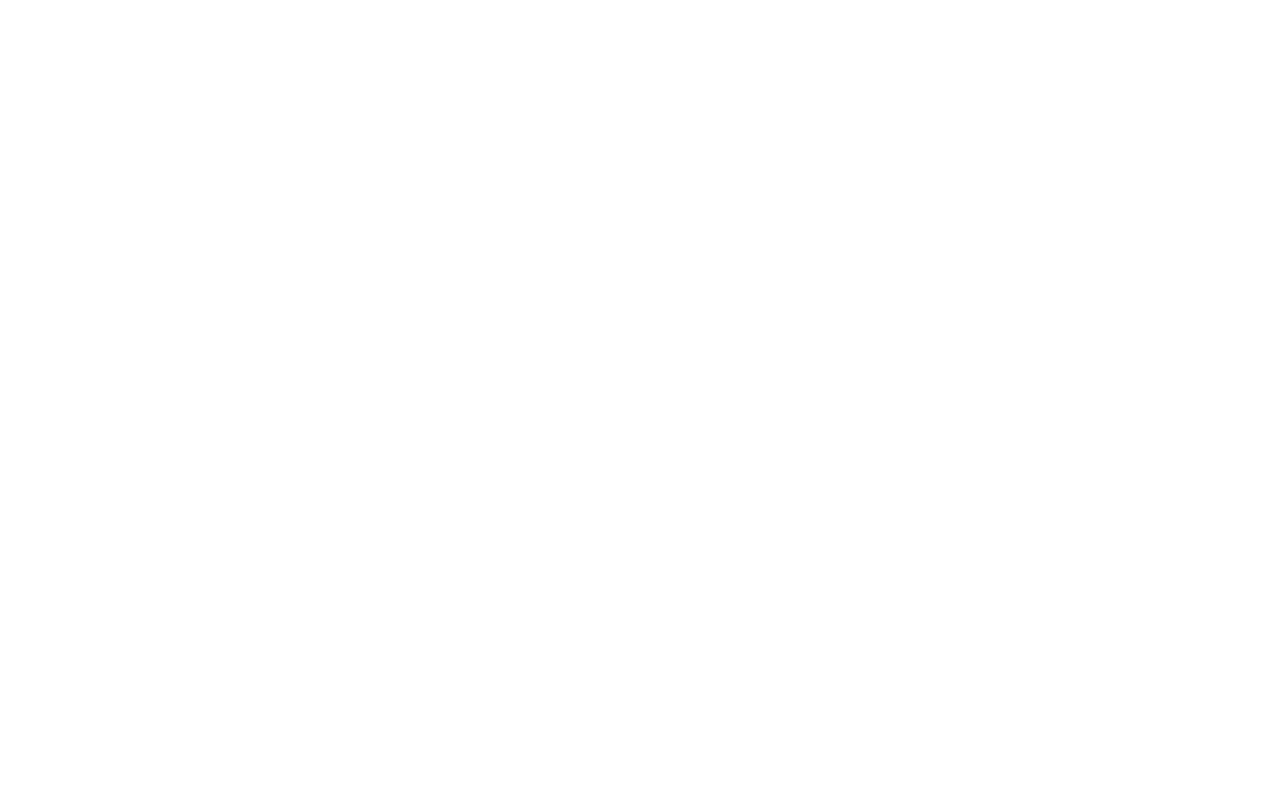
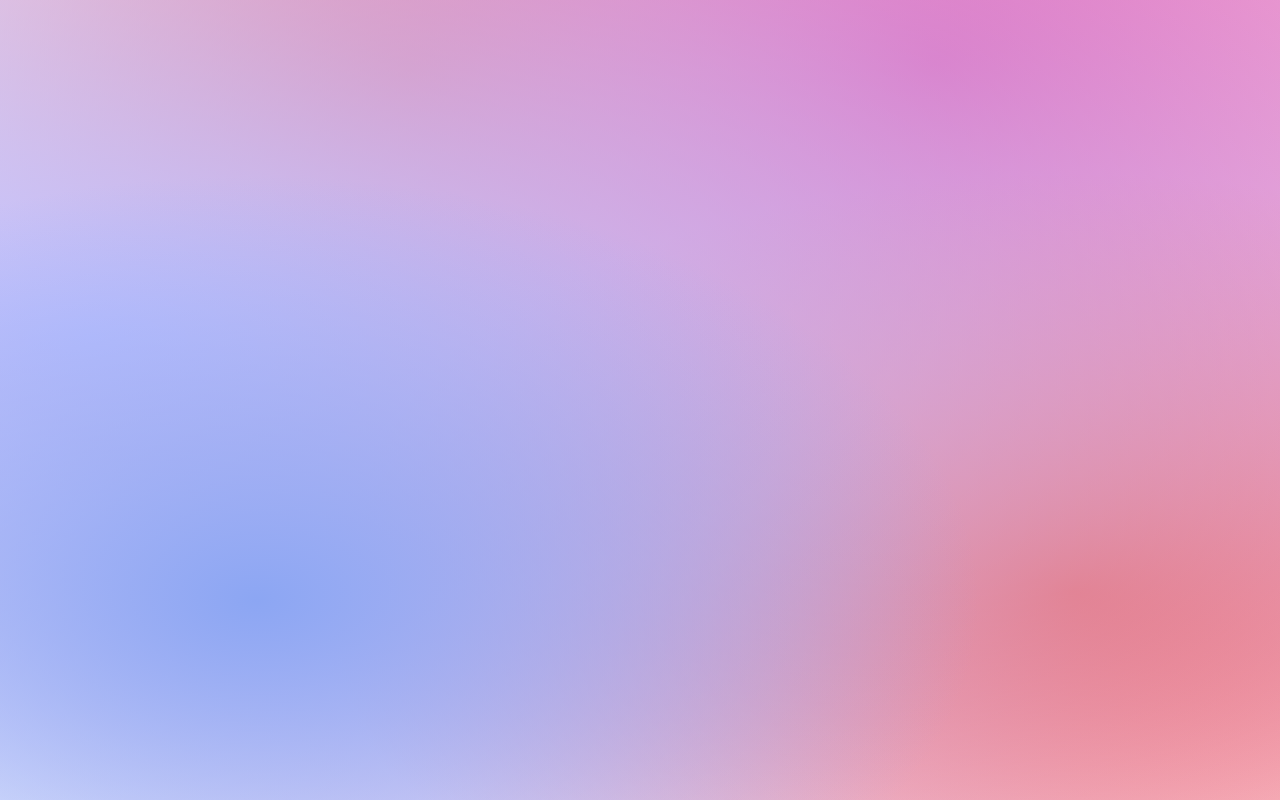
Before and after one commit to YoussefRbahi/rbahi-com, a React (Vite) app: page / in a window 1280 px wide. Built offline with nearby package versions, Linux system fonts and the light colour scheme.

Commit message:
Create a mesh gradient background for the website

```diff
--- /dev/null
+++ b/src/App.css
@@ -0,0 +1,20 @@
+.gradient-bg {
+  background-repeat: no-repeat;
+  position: fixed;
+  width: 100lvw;
+  height: 100lvh;
+  background-size: 100% 100%;
+
+  z-index: -1;
+  position: fixed;
+  background-color: rgb(255, 255, 255);
+  background-image: radial-gradient(
+      at 20% 75%,
+      rgb(140, 166, 243) 0px,
+      transparent 50%
+    ),
+    radial-gradient(at 7% 42%, rgb(192, 194, 255) 0px, transparent 100%),
+    radial-gradient(at 84% 74%, rgb(240, 106, 106) 0px, transparent 50%),
+    radial-gradient(at 73% 8%, rgb(230, 101, 181) 0px, transparent 100%),
+    radial-gradient(at 32% 9%, hsla(23, 91%, 71%, 1) 0px, transparent 50%);
+}
--- a/src/App.jsx
+++ b/src/App.jsx
@@ -1,5 +1,12 @@
+import "./App.css";
 function App() {
-  return <></>;
+  return (
+    <>
+      <div className="snap-y snap-mandatory h-screen overflow-y-auto  overflow-x-hidden text-slate-800 relative">
+        <div className="gradient-bg h-screen overflow-hidden"></div>
+      </div>
+    </>
+  );
 }
 
 export default App;
```
